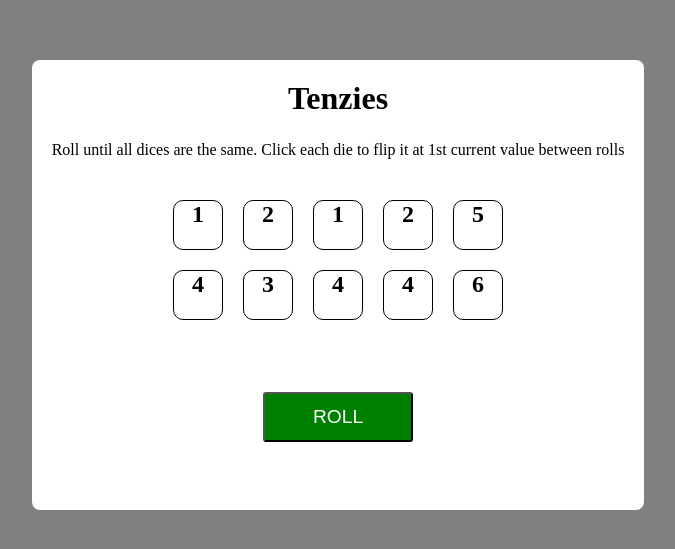
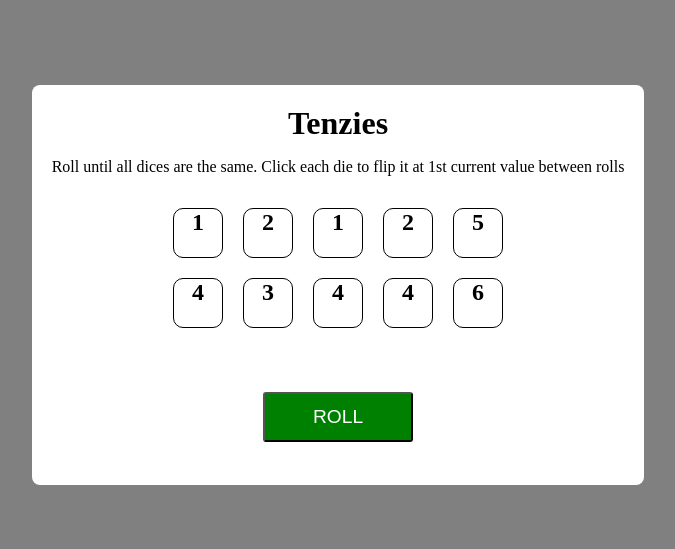
Before and after one commit to Sam10-debug/tenzies-game-react-app, a React (Create React App) app: page / in a window 1280 px wide. Shown: the part 115-664 px from the top of the page, without its empty margins (302-977 px from the left). Built offline with nearby package versions, Linux system fonts and the light colour scheme; the HTML template or start-up script is replaced by a standard one.

Commit message:
changed the height of the box

```diff
--- a/src/style.css
+++ b/src/style.css
@@ -19,7 +19,7 @@ p{
 }
 main{
 	background-color: white;
-	height: 450px;
+	height: 400px;
 	padding: 20px;
 	display: flex;
 	flex-direction: column;
```
